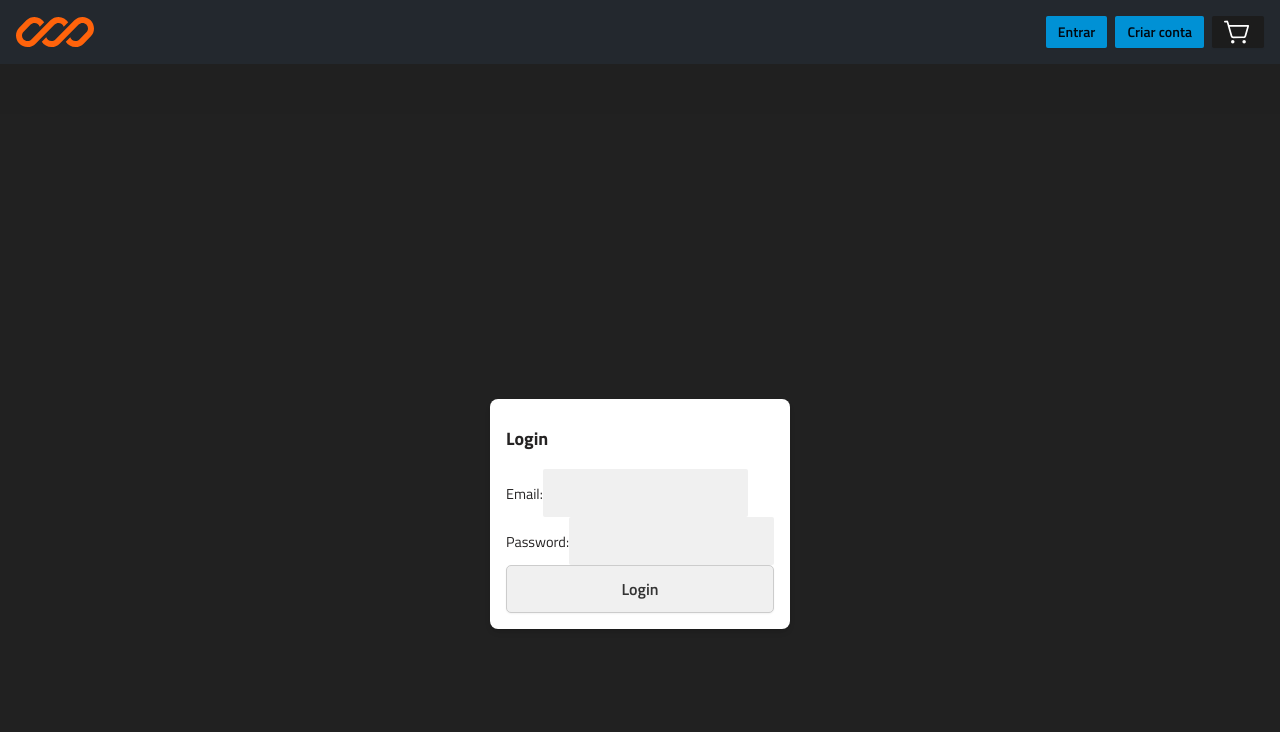
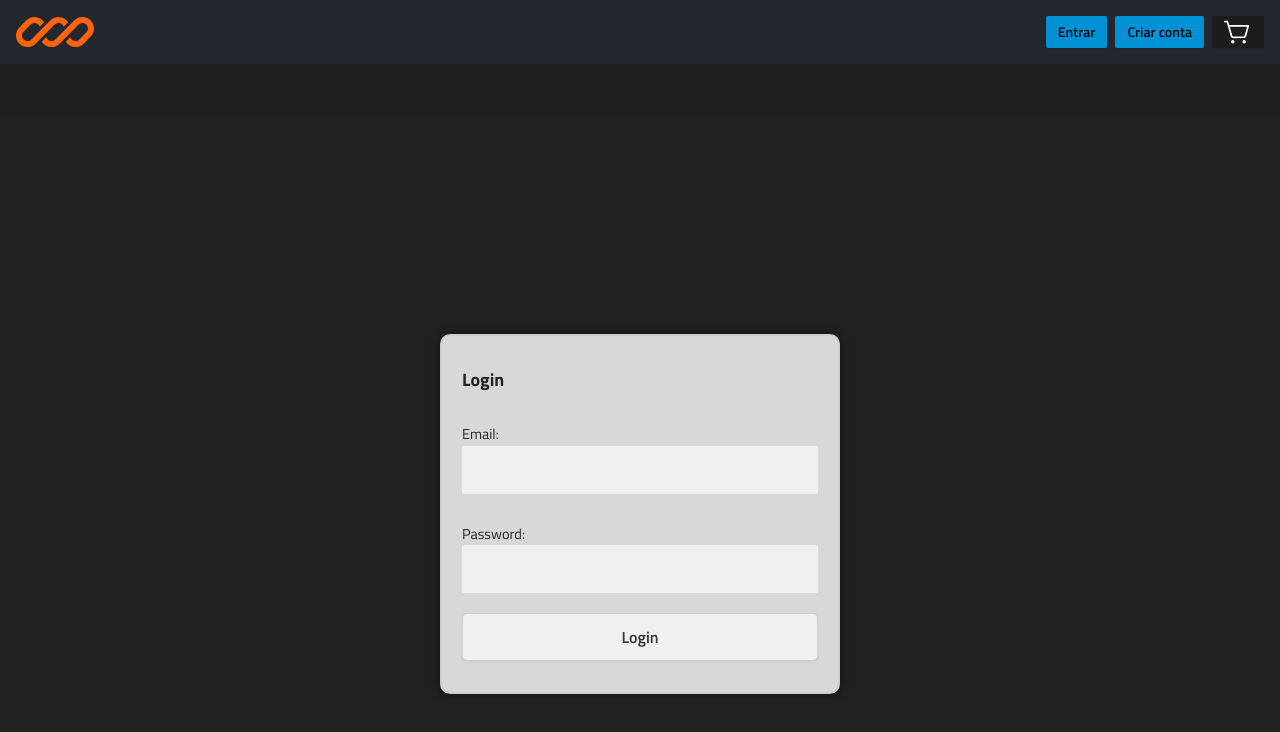
Before and after one commit to BrittosMonteiro/ticket-in-your-pocket-brittos, a React (Vite) app: page /login in a window 1280 px wide. Shown: the top 732 px of the page. Built offline with nearby package versions, Linux system fonts and the light colour scheme.

Commit message:
Update  log instyle.css

```diff
--- a/src/views/LoginForm/style.css
+++ b/src/views/LoginForm/style.css
@@ -1,7 +1,4 @@
 
-.body{
-  background-color: #0e0e0e;
-}
 .form-container {
   display: flex;
   justify-content: center;
@@ -9,7 +6,7 @@
   padding: 2.5rem 4%;
   margin-top: 50px;
 }
-.form-wrapper {
+.login-wrapper {
   background-color:#d8d8d8;
   border: 2px solid #ccc;
   padding: 20px;
@@ -19,14 +16,12 @@
   box-shadow: 0px 0px 10px rgba(0, 0, 0, 0.5);
 }
 
-
-
-
-
 h2{
   padding-top: 10px;
+  color: #252323;
 }
-.form-group {
+
+.login-form-group {
   margin-top: 30px;
   display: flex;
   flex-direction: column;
@@ -35,27 +30,14 @@ h2{
 
 label {
   font-size: 0.9rem;
+  color: #252323;
 }
 
-.input-field {
-  background-color: #0e0e0e;
-  color: #fff;
-  border-radius: 20px;
-  padding: 10px;
-  border: 1px solid #0e0e0e ;
-  transition: border-color 0.3s ease;
+.input{
+  background-color: #f0f0f0;
+  color: #252323;
 }
 
-
-.button {
-  background-color: #0e0e0e;
-  color: #fff;
-  height: 40px;
-  width: 150px;
-  border-radius: 20px;
-  border: none;
-  transition: transform 0.2s ease;
-}
 
 .btn-signin {
   display: block;
@@ -76,12 +58,12 @@ label {
 }
 
 @media (max-width: 600px) {
-  .wrapper {
+  .login-wrapper {
     padding: 10px;
     max-width: 90%;
   }
 
-  .form-group {
+  .login-form-group {
     margin-top: 10px;
     margin-bottom: 10px;
   }
```
